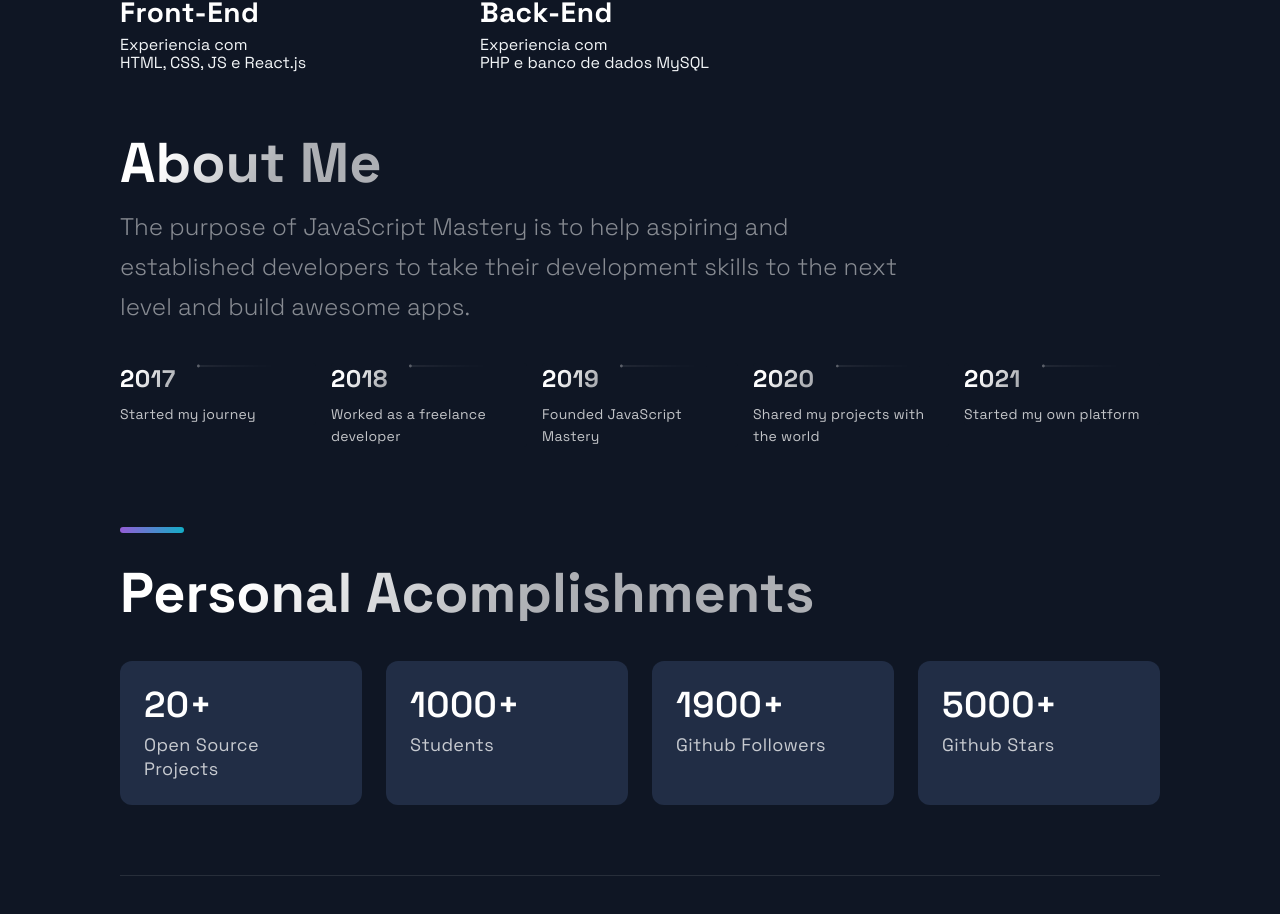
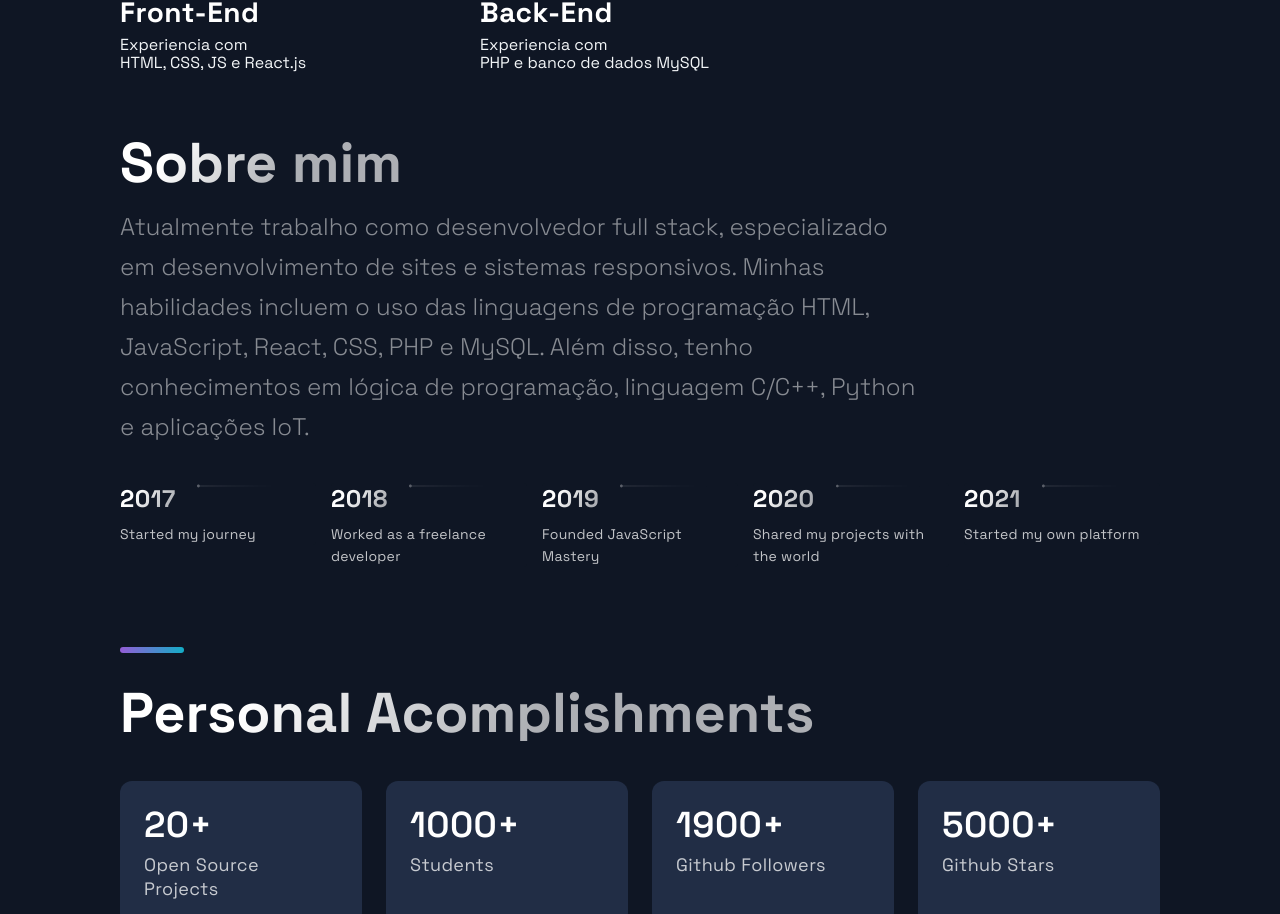
Before and after one commit to amorelliarthur/portifolio_website, a Next.js app: page / in a window 1280 px wide. Shown: the part 2449-3363 px from the top of the page. Built offline with nearby package versions, Linux system fonts and the light colour scheme.

Commit message:
TimeLine

```diff
--- a/src/components/TimeLine/TimeLine.js
+++ b/src/components/TimeLine/TimeLine.js
@@ -44,9 +44,12 @@ const Timeline = () => {
 
   return (
     <Section id='about'>
-      <SectionTitle>About Me</SectionTitle>
+      <SectionTitle>Sobre mim</SectionTitle>
       <SectionText>
-      The purpose of JavaScript Mastery is to help aspiring and established developers to take their development skills to the next level and build awesome apps.
+      Atualmente trabalho como desenvolvedor full stack, especializado em desenvolvimento de sites e sistemas
+      responsivos. Minhas habilidades incluem o uso das linguagens de programação HTML, JavaScript, React, CSS,
+      PHP e MySQL. Além disso, tenho conhecimentos em lógica de programação, linguagem C/C++, Python e
+      aplicações IoT.
       </SectionText>
       <CarouselContainer ref={carouselRef} onScroll={handleScroll}>
         <>
```
